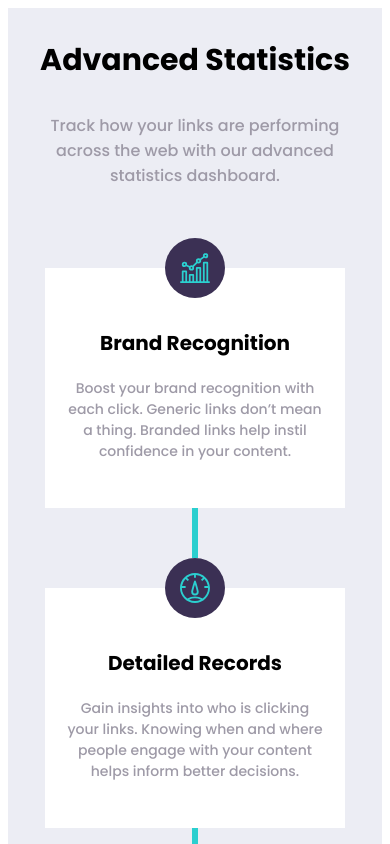
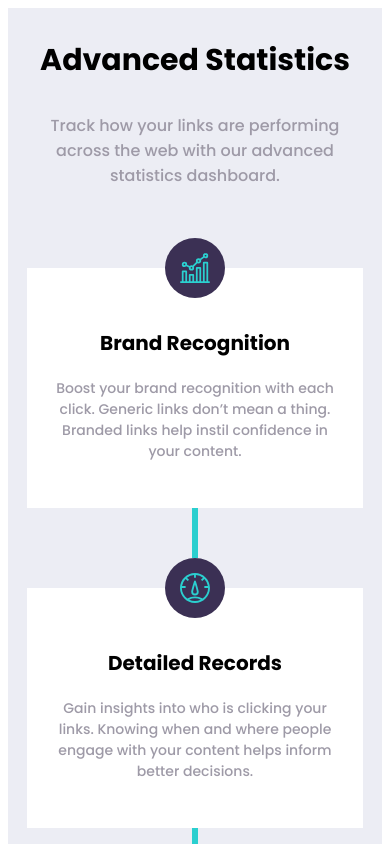
Before and after one commit to AlenJakob/Short-url, a Vue app: page / in a window 390 px wide. Shown: the top 844 px of the page. Built offline with nearby package versions, Linux system fonts and the light colour scheme.

Commit message:
style: StatisticsCard margin and width fix on small mobiles - iphone se

```diff
--- a/src/components/statistics/StatisticsCard.vue
+++ b/src/components/statistics/StatisticsCard.vue
@@ -40,6 +40,9 @@ export default defineComponent({
   height: 240px;
   background: #fff;
   position: relative;
+  @media (max-width: $desktop) {
+    max-width: 90%;
+  }
 }
 
 .title {
--- a/src/components/statistics/StatisticsCards.vue
+++ b/src/components/statistics/StatisticsCards.vue
@@ -85,7 +85,7 @@ export default defineComponent({
     transform: translateX(100%);
   }
   @media (max-width: $desktop) {
-    margin: 80px 20px 80px 20px;
+    margin: 80px 0px 80px 0px;
     &::before,
     &::after {
       position: absolute;
```
